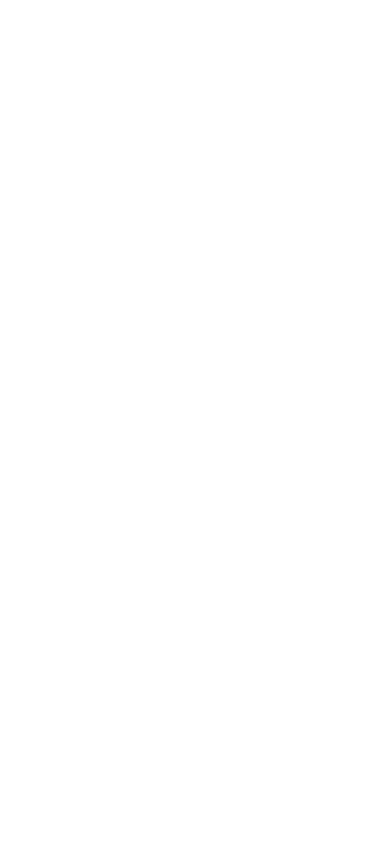
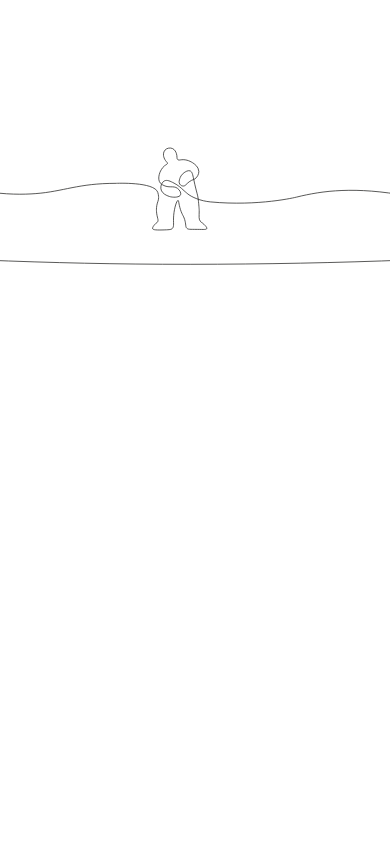
Before and after one commit to H3rmdroid/responsabilitacondivisa, a React (Vite) app: page / in a window 390 px wide. Shown: the part 740-1584 px from the top of the page. Built offline with nearby package versions, Linux system fonts and the light colour scheme.

Commit message:
scaling funzionante

```diff
--- a/src/App.tsx
+++ b/src/App.tsx
@@ -21,6 +21,11 @@ import {
 } from "motion/react";
 import { Menu, X } from "lucide-react";
 import { useEffect } from "react";
+import {
+  desktopPxToVw,
+  desktopVhToVw,
+  mobilePxToVw,
+} from "./layout/scale";
 
 export default function App() {
   const [isVisible, setIsVisible] = useState(true);
@@ -36,66 +41,72 @@ export default function App() {
   const textLayout = isDesktop
     ? {
         about: {
-          paddingX: "65px",
+          paddingX: desktopPxToVw(65),
           paddingTop: "0px",
-          paddingBottom: "20px",
-          marginTop: "65vh",
+          paddingBottom: desktopPxToVw(20),
+          marginTop: desktopVhToVw(65),
         },
         impact: {
-          paddingX: "65px",
+          paddingX: desktopPxToVw(65),
           paddingTop: "0px",
-          marginTop: "60vh",
+          marginTop: desktopVhToVw(60),
         },
         quiz: {
           paddingX: "0px",
           paddingTop: "0px",
-          marginTop: "-1500px",
+          marginTop: desktopPxToVw(-1500),
         },
         consigli: {
-          paddingX: "20px",
+          paddingX: desktopPxToVw(20),
           paddingTop: "0px",
-          marginTop: "3350px",
+          marginTop: desktopPxToVw(3350),
         },
         consigliDots: {
-          height: "500px",
-          marginTop: "440px",
+          height: desktopPxToVw(500),
+          marginTop: desktopPxToVw(440),
           offsetX: "0px",
           offsetY: "0px",
         },
       }
     : {
         about: {
-          paddingX: "20px",
+          paddingX: mobilePxToVw(20),
           paddingTop: "0px",
-          paddingBottom: "20px",
-          marginTop: "-70px",
+          paddingBottom: mobilePxToVw(20),
+          marginTop: mobilePxToVw(-70),
         },
         impact: {
-          paddingX: "20px",
+          paddingX: mobilePxToVw(20),
           paddingTop: "0px",
-          marginTop: "10px",
+          marginTop: mobilePxToVw(10),
         },
         quiz: {
           paddingX: "0px",
           paddingTop: "0px",
-          marginTop: "30px",
+          marginTop: mobilePxToVw(30),
         },
         consigli: {
-          paddingX: "20px",
+          paddingX: mobilePxToVw(20),
           paddingTop: "0px",
-          marginTop: "-210px",
+          marginTop: mobilePxToVw(-210),
         },
         consigliDots: {
-          height: "500px",
-          marginTop: "60px",
+          height: mobilePxToVw(500),
+          marginTop: mobilePxToVw(60),
           offsetX: "0px",
           offsetY: "0px",
         },
       };
   const lineBreak = isDesktop ? " " : <br />;
-  const textMaxWidthNarrow = isDesktop ? "820px" : "280px";
-  const textMaxWidthInner = isDesktop ? "820px" : "300px";
-  const textMaxWidthWide = isDesktop ? "820px" : "350px";
+  const textMaxWidthNarrow = isDesktop
+    ? desktopPxToVw(820)
+    : mobilePxToVw(280);
+  const textMaxWidthInner = isDesktop
+    ? desktopPxToVw(820)
+    : mobilePxToVw(300);
+  const textMaxWidthWide = isDesktop
+    ? desktopPxToVw(820)
+    : mobilePxToVw(350);
 
   // Ref per la sezione "Storie di cambiamento"
   const storieCambiamentoRef = useRef<HTMLDivElement>(null);
@@ -604,19 +615,19 @@ export default function App() {
   ];
 
   const consigliPositionsDesktop = [
-    { top: "calc(22% + 11px)", left: "calc(28% - 7px)" },
-    { top: "calc(38% + 470px)", left: "calc(72% - 50px)" },
-    { top: "calc(58% + 357px)", left: "calc(18% + 119px)" },
-    { top: "calc(12% + 80px)", left: "calc(85% - 225px)" },
-    { top: "calc(75% + 30px)", left: "calc(55% - 90px)" },
+    { top: `calc(22% + ${desktopPxToVw(11)})`, left: `calc(28% - ${desktopPxToVw(7)})` },
+    { top: `calc(38% + ${desktopPxToVw(470)})`, left: `calc(72% - ${desktopPxToVw(50)})` },
+    { top: `calc(58% + ${desktopPxToVw(357)})`, left: `calc(18% + ${desktopPxToVw(119)})` },
+    { top: `calc(12% + ${desktopPxToVw(80)})`, left: `calc(85% - ${desktopPxToVw(225)})` },
+    { top: `calc(75% + ${desktopPxToVw(30)})`, left: `calc(55% - ${desktopPxToVw(90)})` },
   ];
 
   const consigliPositionsMobile = [
-    { top: "calc(22% + 12px)", left: "calc(28% - 18px)" },
-    { top: "calc(38% + 198px)", left: "calc(72% - 8px)" },
-    { top: "calc(58% + 6px)", left: "calc(18% + 18px)" },
-    { top: "calc(12% + 68px)", left: "calc(85% - 55px)" },
-    { top: "calc(75% - 160px)", left: "calc(55% - 29px)" },
+    { top: `calc(22% + ${mobilePxToVw(12)})`, left: `calc(28% - ${mobilePxToVw(18)})` },
+    { top: `calc(38% + ${mobilePxToVw(198)})`, left: `calc(72% - ${mobilePxToVw(8)})` },
+    { top: `calc(58% + ${mobilePxToVw(6)})`, left: `calc(18% + ${mobilePxToVw(18)})` },
+    { top: `calc(12% + ${mobilePxToVw(68)})`, left: `calc(85% - ${mobilePxToVw(55)})` },
+    { top: `calc(75% - ${mobilePxToVw(160)})`, left: `calc(55% - ${mobilePxToVw(29)})` },
   ];
 
   const consigliPositions = isDesktop ? consigliPositionsDesktop : consigliPositionsMobile;
@@ -1342,10 +1353,12 @@ export default function App() {
         style={{
         backgroundColor: "black",
         minHeight: isDesktop ? "0vh" : "20vh",
-        marginTop: isDesktop ? "200px" : "120px",
+        marginTop: isDesktop ? desktopPxToVw(200) : mobilePxToVw(120),
         position: "static",
         zIndex: 1,
-        padding: isDesktop ? "150px 50px" : "20px 10px",
+        padding: isDesktop
+          ? `${desktopPxToVw(150)} ${desktopPxToVw(50)}`
+          : `${mobilePxToVw(20)} ${mobilePxToVw(10)}`,
         opacity: 1,
       }}
       >
--- a/src/components/BackgroundSvg.tsx
+++ b/src/components/BackgroundSvg.tsx
@@ -138,8 +138,13 @@ const debugColors = [
       }}
     >
       <motion.div
-        className="sticky top-0 h-screen overflow-visible"
-        style={{ opacity: svgOpacity }}
+        className="relative"
+        style={{
+          opacity: svgOpacity,
+          height: "100%",
+          position: "relative",
+          overflow: "visible"
+        }}
       >
         <svg
           id="background-svg"
--- a/src/components/BackgroundThreadsSvg.tsx
+++ b/src/components/BackgroundThreadsSvg.tsx
@@ -12,7 +12,7 @@ export function BackgroundThreadsSvg() {
   const baseDelay = isDesktop ? 0 : 0;
   type ScrollOffset = NonNullable<Parameters<typeof useScroll>[0]>["offset"];
   const offset: ScrollOffset = isDesktop
-    ? ["start 30%", "end 1%"]
+    ? ["start end", "end end"]
     : ["start 110%", "end 1%"];
 
   // Scroll progress per l'SVG dalla sezione quiz
@@ -67,7 +67,7 @@ export function BackgroundThreadsSvg() {
         top: layoutConfig.containerTop,
         left: layoutConfig.containerLeft,
         right: layoutConfig.containerRight,
-        height: layoutConfig.containerHeight, // Sincronizzato con QuizWrapper
+        height: layoutConfig.containerHeight,
         zIndex: 0,
         pointerEvents: "none",
         outline: "none",
@@ -75,10 +75,8 @@ export function BackgroundThreadsSvg() {
       }}
     >
       <motion.div
-        className="sticky top-0 h-screen overflow-visible"
-        style={{
-          opacity: svgOpacity
-        }}
+        className="relative"
+        style={{ opacity: svgOpacity, position: "relative", height: "100%", overflow: "visible" }}
       >
         <svg
           id="background-threads-svg"
@@ -96,7 +94,7 @@ export function BackgroundThreadsSvg() {
             zIndex: 0,
             pointerEvents: "none",
           }}
-          preserveAspectRatio="xMidYStart meet"
+          preserveAspectRatio={layoutConfig.svgPreserveAspectRatio}
         >
           <defs>
             <style>
--- a/src/components/BackgroundThreadsSvg2.tsx
+++ b/src/components/BackgroundThreadsSvg2.tsx
@@ -8,14 +8,14 @@ export function BackgroundThreadsSvg2() {
   const isDesktop = useIsDesktop();
   const { threadsSvg2: layoutConfig } = getBackgroundLayout(isDesktop);
   const delayScale = isDesktop ? 1 : 1;
-  const durationScale = isDesktop ? 5 : 5;
+  const durationScale = isDesktop ? 1 : 1;
 
   // Scroll progress per l'SVG dalla sezione quiz
   const { scrollYProgress } = useScroll({
     target: containerRef,
     offset: isDesktop
-      ? (["start 1%", "end 20%"] as const)
-      : (["start 50%", "end 100%"] as const),
+      ? (["start 100%", "end 100%"] as const)
+      : (["start 100%", "end 100%"] as const),
   });
 
   // Debug
@@ -57,11 +57,8 @@ export function BackgroundThreadsSvg2() {
       }}
     >
       <motion.div
-        className="relative overflow-visible"
-        style={{
-          opacity: svgOpacity,
-          height: "100%",
-        }}
+        className="relative"
+        style={{ opacity: svgOpacity, position: "relative", height: "100%", overflow: "visible" }}
       >
         <svg
           id="background-threads-svg-2"
@@ -74,12 +71,13 @@ export function BackgroundThreadsSvg2() {
             left: layoutConfig.svgLeft,
             right: layoutConfig.svgRight,
             width: layoutConfig.svgWidth,
+            transform: layoutConfig.svgTransform,
             height: "auto",
             transformOrigin: layoutConfig.svgTransformOrigin,
             zIndex: 0,
             pointerEvents: "none",
           }}
-          preserveAspectRatio="xMidYStart meet"
+          preserveAspectRatio={layoutConfig.svgPreserveAspectRatio}
         >
           <defs>
             <style>
--- a/src/components/DecorativeSvg.tsx
+++ b/src/components/DecorativeSvg.tsx
@@ -27,26 +27,33 @@ export function DecorativeSvg() {
   return (
     <div
       style={{
-        position: "relative",
+        position: "absolute",
         top: layoutConfig.containerTop,
         left: layoutConfig.containerLeft,
         right: layoutConfig.containerRight,
         height: layoutConfig.containerHeight,
+        pointerEvents: "none",
+        overflow: "visible",
         outline: "none",
         backgroundColor: "transparent",
       }}
       ref={containerRef}
     >
+      <div className="relative overflow-visible" style={{ height: "100%" }}>
         <svg
           id="decorative-svg"
           xmlns="http://www.w3.org/2000/svg"
           viewBox="0 1030 393.34 120"
           style={{
+            position: "absolute",
+            top: layoutConfig.svgTop,
+            left: layoutConfig.svgLeft,
             width: layoutConfig.svgWidth,
             height: "auto",
-          display: "block",
+            transform: layoutConfig.svgTransform,
+            pointerEvents: "none",
           }}
-        preserveAspectRatio="xMinYMid meet"
+          preserveAspectRatio={layoutConfig.svgPreserveAspectRatio}
         >
           <defs>
             <style>
@@ -70,5 +77,6 @@ export function DecorativeSvg() {
           />
         </svg>
       </div>
+    </div>
   );
 }
--- a/src/components/FloatingTitle.tsx
+++ b/src/components/FloatingTitle.tsx
@@ -1,6 +1,12 @@
 import { motion, useScroll, useTransform } from "motion/react";
 import { useRef, useMemo, useEffect, useState } from "react";
 import { useIsDesktop } from "../hooks/useIsDesktop";
+import {
+  desktopPxToVw,
+  desktopVhToVw,
+  mobilePxToVw,
+  mobileVhToVw,
+} from "../layout/scale";
 
 export function FloatingTitle() {
   const containerRef = useRef<HTMLDivElement>(null);
@@ -8,10 +14,13 @@ export function FloatingTitle() {
   const [viewportHeight, setViewportHeight] = useState(
     typeof window !== "undefined" ? window.innerHeight : 0
   );
+  const [viewportWidth, setViewportWidth] = useState(
+    typeof window !== "undefined" ? window.innerWidth : 0
+  );
   const config = isDesktop
     ? {
-        sectionHeight: "100vh",
-        stickyOffsetY: 960,
+        sectionHeight: desktopVhToVw(100),
+        stickyOffsetY: desktopPxToVw(960),
         letterDelayMax: 0.3,
         titleOpacityRange: [0, 0.2] as [number, number],
         titleMoveInput: [0, 0.3, 0.8, 1],
@@ -26,8 +35,8 @@ export function FloatingTitle() {
         },
       }
     : {
-        sectionHeight: "240vh",
-        stickyOffsetY: 120,
+        sectionHeight: mobileVhToVw(240),
+        stickyOffsetY: mobilePxToVw(120),
         letterDelayMax: 0.3,
         titleOpacityRange: [0, 0.2] as [number, number],
         titleMoveInput: [0, 1],
@@ -57,15 +66,34 @@ export function FloatingTitle() {
     config.scrollWarpInput,
     config.scrollWarpOutput
   );
-  const sectionHeightMatch = config.sectionHeight.match(
-    /^(-?\d+(?:\.\d+)?)vh$/
-  );
-  const sectionHeightVh = sectionHeightMatch
-    ? parseFloat(sectionHeightMatch[1])
-    : 0;
-  const sectionHeightPx = (sectionHeightVh / 100) * viewportHeight;
+  const resolveLengthToPx = (value: string | number) => {
+    if (typeof value === "number") {
+      return value;
+    }
+
+    const match = value.match(/^(-?\d+(?:\.\d+)?)(vh|vw|px)$/);
+    if (!match) {
+      return 0;
+    }
+
+    const numeric = parseFloat(match[1]);
+    const unit = match[2];
+
+    if (unit === "vh") {
+      return (numeric / 100) * viewportHeight;
+    }
+
+    if (unit === "vw") {
+      return (numeric / 100) * viewportWidth;
+    }
+
+    return numeric;
+  };
+
+  const sectionHeightPx = resolveLengthToPx(config.sectionHeight);
+  const stickyOffsetPx = resolveLengthToPx(config.stickyOffsetY);
   const titleMoveOutputPx = config.titleMoveOutput.map(
-    (value) => config.stickyOffsetY - value * sectionHeightPx
+    (value) => stickyOffsetPx - value * sectionHeightPx
   );
   const titleTranslateY = useTransform(
     scrollYProgress,
@@ -76,6 +104,7 @@ export function FloatingTitle() {
   useEffect(() => {
     const handleResize = () => {
       setViewportHeight(window.innerHeight);
+      setViewportWidth(window.innerWidth);
     };
     window.addEventListener("resize", handleResize);
     return () => window.removeEventListener("resize", handleResize);
@@ -108,8 +137,8 @@ export function FloatingTitle() {
       <motion.div
         className="sticky top-0 h-screen flex items-start justify-start overflow-hidden"
         style={{
-          paddingLeft: isDesktop ? "80px" : "20px",
-          paddingRight: isDesktop ? "40px" : "20px",
+          paddingLeft: isDesktop ? desktopPxToVw(80) : mobilePxToVw(20),
+          paddingRight: isDesktop ? desktopPxToVw(40) : mobilePxToVw(20),
           y: titleTranslateY,
           opacity: titleOpacity
         }}
@@ -153,10 +182,10 @@ export function FloatingTitle() {
           <div
             className="relative"
             style={{
-              marginTop: isDesktop ? "24px" : "10px",
+              marginTop: isDesktop ? desktopPxToVw(24) : mobilePxToVw(10),
               fontFamily: "'Inter', sans-serif",
               textAlign: 'left',
-              maxWidth: isDesktop ? '380px' : '270px'
+              maxWidth: isDesktop ? desktopPxToVw(380) : mobilePxToVw(270)
             }}
           >
             <p style={{
--- a/src/components/QuizWrapper.tsx
+++ b/src/components/QuizWrapper.tsx
@@ -3,24 +3,30 @@ import { useRef } from "react";
 import { Quiz } from "./Quiz";
 import { ScrollColorTitle } from "./ScrollColorTitle";
 import { useIsDesktop } from "../hooks/useIsDesktop";
+import {
+  desktopPxToVw,
+  desktopVhToVw,
+  mobilePxToVw,
+  mobileVhToVw,
+} from "../layout/scale";
 
 export function QuizWrapper() {
   const containerRef = useRef<HTMLDivElement>(null);
   const isDesktop = useIsDesktop();
   const layoutConfig = isDesktop
     ? {
-        containerPaddingX: "20px",
-        contentTranslateY: "2200px",
-        titleMarginTop: "10px",
-        titleMarginBottom: "30px",
-        quizTranslateY: "600px",
+        containerPaddingX: desktopPxToVw(20),
+        contentTranslateY: desktopPxToVw(2200),
+        titleMarginTop: desktopPxToVw(10),
+        titleMarginBottom: desktopPxToVw(30),
+        quizTranslateY: desktopPxToVw(600),
       }
     : {
-        containerPaddingX: "25px",
-        contentTranslateY: "-140px",
-        titleMarginTop: "0px",
-        titleMarginBottom: "120px",
-        quizTranslateY: "0px",
+        containerPaddingX: mobilePxToVw(25),
+        contentTranslateY: mobilePxToVw(-140),
+        titleMarginTop: mobilePxToVw(0),
+        titleMarginBottom: mobilePxToVw(120),
+        quizTranslateY: mobilePxToVw(0),
       };
   const quizTitle = isDesktop
     ? "Mappa la tua percezione di \nresponsabilità: fai il punto con \nun quiz"
@@ -43,7 +49,7 @@ export function QuizWrapper() {
       ref={containerRef}
       style={{
         position: "relative",
-        height: "100vh", // Ridotto per evitare il blocco in alto
+        height: isDesktop ? desktopVhToVw(100) : mobileVhToVw(100),
         zIndex: 10,
       }}
     >
--- a/src/layout/backgroundLayout.ts
+++ b/src/layout/backgroundLayout.ts
@@ -1,10 +1,12 @@
+import { desktopVhToVw, mobileVhToVw } from "./scale";
+
 export type BackgroundSvgLayout = {
   containerHeight: string;
   containerTop: string;
   containerLeft: string;
   containerRight: string;
-  svgTop: string;
-  svgLeft: number;
+  svgTop: number;
+  svgLeft: string | number;
   svgWidth: string;
   svgMaxWidth: string | undefined;
   svgTransform: string;
@@ -20,10 +22,11 @@ export type ThreadsSvgLayout = {
   containerRight: string;
   containerHeight: string;
   svgTop: number;
-  svgLeft: number;
+  svgLeft: string | number;
   svgWidth: string;
   svgTransform: string;
   svgTransformOrigin: string;
+  svgPreserveAspectRatio: string;
 };
 
 export type ThreadsSvg2Layout = {
@@ -34,10 +37,12 @@ export type ThreadsSvg2Layout = {
   containerRight: string;
   containerHeight: string;
   svgTop: number;
-  svgLeft: number;
+  svgLeft: string | number;
   svgRight: number | string | undefined;
   svgWidth: string;
+  svgTransform: string;
   svgTransformOrigin: string;
+  svgPreserveAspectRatio: string;
 };
 
 export type DecorativeSvgLayout = {
@@ -46,6 +51,10 @@ export type DecorativeSvgLayout = {
   containerRight: string;
   containerHeight: string;
   svgWidth: string;
+  svgLeft: string;
+  svgTransform: string;
+  svgTop: number;
+  svgPreserveAspectRatio: string;
 };
 
 export type BackgroundLayout = {
@@ -94,27 +103,27 @@ export const getBackgroundLayout = (isDesktop: boolean): BackgroundLayout => {
   const threads2FootprintHeight = toVwHeight(THREADS2_VIEWBOX_HEIGHT);
   const backgroundSvg: BackgroundSvgLayout = isDesktop
     ? {
-        containerHeight: "100vh",
+        containerHeight: desktopVhToVw(100),
         containerTop: "0px",
         containerLeft: "0px",
         containerRight: "0px",
-        svgTop: "0px",
-        svgLeft: 0,
+        svgTop: 0,
+        svgLeft: "50%",
         svgWidth: "100vw",
         svgMaxWidth: undefined,
-        svgTransform: "none",
+        svgTransform: "translateX(-50%)",
         svgPreserveAspectRatio: "xMidYStart meet",
       }
     : {
-        containerHeight: "240vh",
+        containerHeight: mobileVhToVw(240),
         containerTop: "0px",
         containerLeft: "0px",
         containerRight: "0px",
-        svgTop: "0px",
-        svgLeft: 0,
+        svgTop: 0,
+        svgLeft: "50%",
         svgWidth: "109vw",
-        svgMaxWidth: undefined,
-        svgTransform: "none",
+        svgMaxWidth: "2000px",
+        svgTransform: "translateX(-50%)",
         svgPreserveAspectRatio: "xMidYStart meet",
       };
 
@@ -123,73 +132,87 @@ export const getBackgroundLayout = (isDesktop: boolean): BackgroundLayout => {
         opacityRange: [0, 0.08],
         pathCap: 1,
         stickyRelease: 0.36,
-        containerTop: "935vh",
+        containerTop: desktopVhToVw(854),
         containerLeft: "0px",
         containerRight: "0px",
-        containerHeight: "100vh",
+        containerHeight: desktopVhToVw(100),
         svgTop: 0,
-        svgLeft: 0,
+        svgLeft: "50%",
         svgWidth: "100vw",
-        svgTransform: "none",
+        svgTransform: "translateX(-50%)",
         svgTransformOrigin: "top left",
+        svgPreserveAspectRatio: "xMidYStart meet",
       }
     : {
         opacityRange: [0, 0.08],
         pathCap: 1,
         stickyRelease: 0.36,
-        containerTop: "441vh",
+        containerTop: mobileVhToVw(269),
         containerLeft: "0px",
         containerRight: "0px",
-        containerHeight: "100vh",
+        containerHeight: mobileVhToVw(100),
         svgTop: 0,
-        svgLeft: 0,
+        svgLeft: "50%",
         svgWidth: "109vw",
-        svgTransform: "none",
+        svgTransform: "translateX(-50%)",
         svgTransformOrigin: "top left",
+        svgPreserveAspectRatio: "xMidYStart meet",
       };
 
   const threadsSvg2: ThreadsSvg2Layout = isDesktop
     ? {
         opacityRange: [0, 0.08],
         pathCap: 1,
-        containerTop: "1119vh",
+        containerTop: desktopVhToVw(1036.5),
         containerLeft: "0px",
         containerRight: "0px",
-        containerHeight: "100vh",
+        containerHeight: desktopVhToVw(100),
         svgTop: 0,
-        svgLeft: 0,
+        svgLeft: "50%",
+        svgTransform: "translateX(-50%)",
         svgRight: undefined,
         svgWidth: "100vw",
         svgTransformOrigin: "top left",
+        svgPreserveAspectRatio: "xMidYStart meet",
       }
     : {
         opacityRange: [0, 0.08],
         pathCap: 1,
-        containerTop: "506vh",
+        containerTop: mobileVhToVw(326.5),
         containerLeft: "0px",
         containerRight: "0px",
-        containerHeight: "100vh",
+        containerHeight: mobileVhToVw(100),
         svgTop: 0,
-        svgLeft: 0,
+        svgLeft: "50%",
         svgRight: undefined,
         svgWidth: "109vw",
+        svgTransform: "translateX(-50%)",
         svgTransformOrigin: "top left",
+        svgPreserveAspectRatio: "xMidYStart meet",
       };
 
   const decorativeSvg: DecorativeSvgLayout = isDesktop
     ? {
-        containerTop: "540vh",
+        containerTop: desktopVhToVw(540),
         containerLeft: "0px",
         containerRight: "0px",
-        containerHeight: "auto",
+        containerHeight: desktopVhToVw(100),
         svgWidth: "100vw",
+        svgTop: 0,
+        svgLeft: "50%",
+        svgTransform: "translateX(-50%)",
+        svgPreserveAspectRatio: "xMidYStart meet",
       }
     : {
-        containerTop: "304vh",
+        containerTop: mobileVhToVw(104),
         containerLeft: "0px",
         containerRight: "0px",
-        containerHeight: "1px",
+        containerHeight: mobileVhToVw(100),
+        svgTop: 0,
         svgWidth: "109vw",
+        svgLeft: "50%",
+        svgTransform: "translateX(-50%)",
+        svgPreserveAspectRatio: "xMidYStart meet",
       };
 
   const threadsSvgTop = `calc(${threadsSvg.containerTop} + ${threadsSvg.svgTop}px)`;
--- /dev/null
+++ b/src/layout/scale.ts
@@ -0,0 +1,16 @@
+export const DESKTOP_REFERENCE_WIDTH = 1280;
+export const DESKTOP_REFERENCE_HEIGHT = 800;
+export const MOBILE_REFERENCE_WIDTH = 390;
+export const MOBILE_REFERENCE_HEIGHT = 844;
+
+export const desktopPxToVw = (px: number) =>
+  `${((px / DESKTOP_REFERENCE_WIDTH) * 100).toFixed(2)}vw`;
+
+export const mobilePxToVw = (px: number) =>
+  `${((px / MOBILE_REFERENCE_WIDTH) * 100).toFixed(2)}vw`;
+
+export const desktopVhToVw = (vh: number) =>
+  `${((vh * DESKTOP_REFERENCE_HEIGHT) / DESKTOP_REFERENCE_WIDTH).toFixed(2)}vw`;
+
+export const mobileVhToVw = (vh: number) =>
+  `${((vh * MOBILE_REFERENCE_HEIGHT) / MOBILE_REFERENCE_WIDTH).toFixed(2)}vw`;
```
Lines whose indentation alone changed are shown as unchanged.
